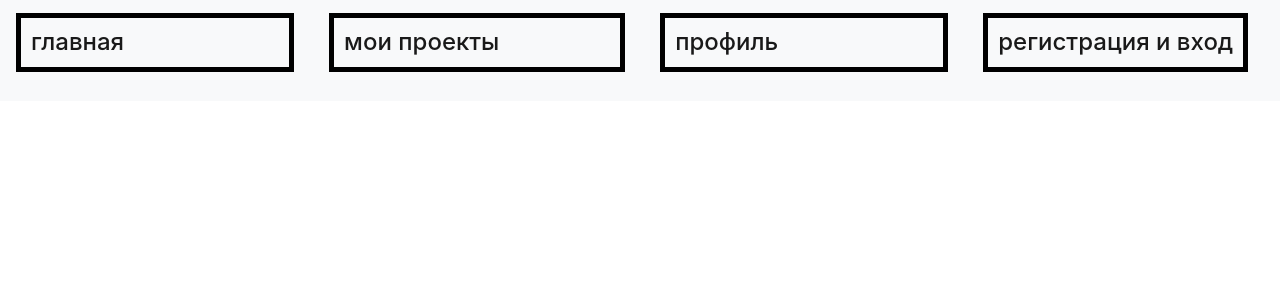
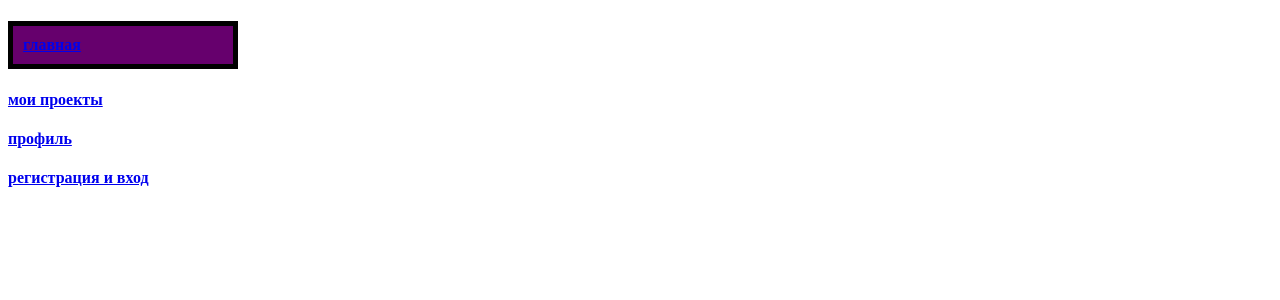
Before and after one commit to Dellno/free-title, a Flask app: page / in a window 1280 px wide. Shown: the top 300 px of the page. Run offline with Flask 3, Linux system fonts and the light colour scheme; some libraries are stand-ins or nearby versions.

Commit message:
настройка файлов html и css

```diff
--- a/main.py
+++ b/main.py
@@ -15,5 +15,5 @@ def main():
     db_session.global_init("db/blogs.db")
     app.run()
 
-    if __name__ == '__main__':
-        main()
+if __name__ == '__main__':
+    main()
--- /dev/null
+++ b/static/css/main.css
@@ -0,0 +1,6 @@
+p.box {
+    width: 200px;
+    background-color: #66006d;
+    border: 5px solid black;
+    padding: 10px;
+}
--- a/templates/base.html
+++ b/templates/base.html
@@ -4,23 +4,17 @@
     <meta charset="utf-8">
     <meta name="viewport" content="width=device-width, initial-scale=1, shrink-to-fit=no">
     <link rel="stylesheet"
-          href="https://stackpath.bootstrapcdn.com/bootstrap/4.4.1/css/bootstrap.min.css"
-          integrity="sha384-Vkoo8x4CGsO3+Hhxv8T/Q5PaXtkKtu6ug5TOeNV6gBiFeWPGFN9MuhOf23Q9Ifjh"
-          crossorigin="anonymous">
+          href="static/css/main.css">
     <title>{{title}}</title>
     <style>
-    p {
-    border: 5px solid black;
-    padding: 10px;
-    }
     </style>
 </head>
 <body>
 <header>
     <nav class="navbar navbar-light bg-light">
-        <a class="navbar-brand" href="#"><h4><p>главнаяㅤㅤㅤㅤㅤㅤㅤ</p></h4></a>
-        <a class="navbar-brand" href="#"><h4><p>мои проектыㅤㅤㅤㅤㅤ</p></h4></a>
-        <a class="navbar-brand" href="#"><h4><p>профильㅤㅤㅤㅤㅤㅤㅤ</p></h4></a>
+        <a class="navbar-brand" href="#"><h4><p class="box">главная</p></h4></a>
+        <a class="navbar-brand" href="#"><h4><p>мои проекты</p></h4></a>
+        <a class="navbar-brand" href="#"><h4><p>профиль</p></h4></a>
         <a class="navbar-brand" href="#"><h4><p>регистрация и вход</p></h4></a>
     </nav>
 </header>
```
Also changed, not shown: static/scc/main.css (deleted, +0 -7 lines).
